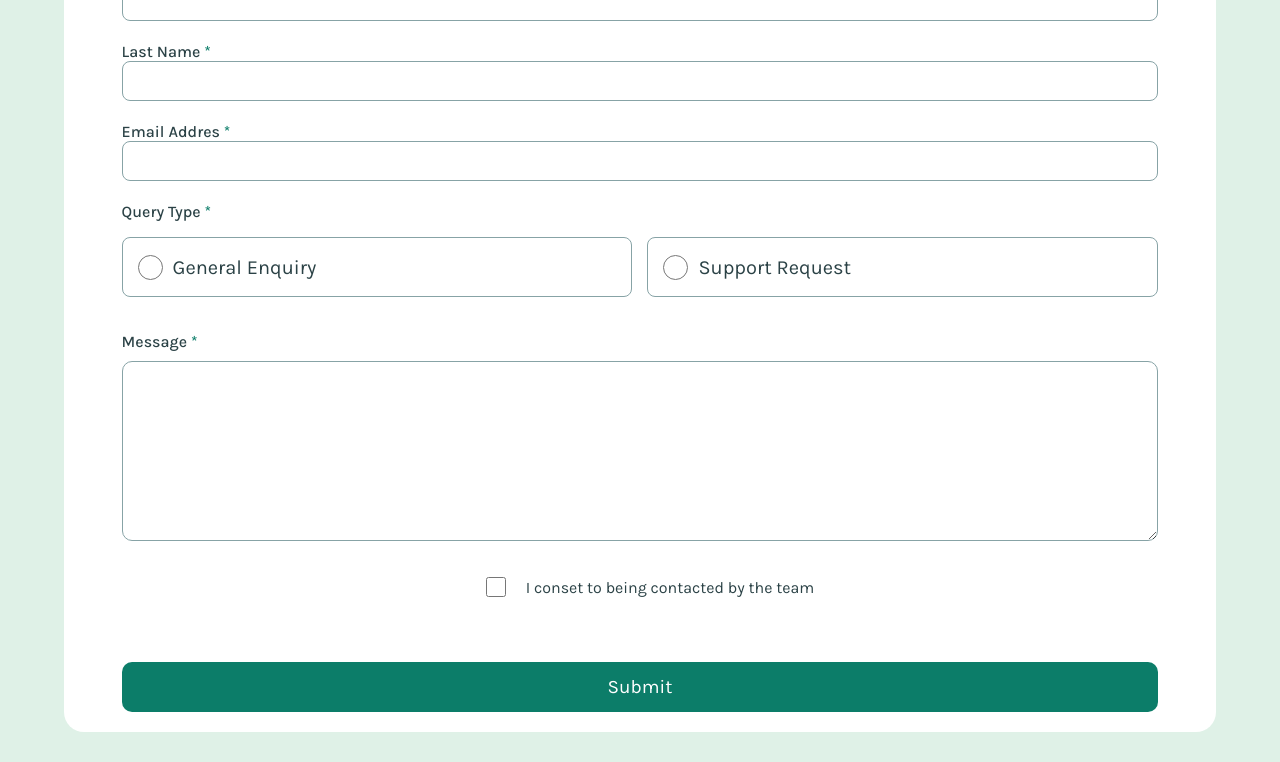
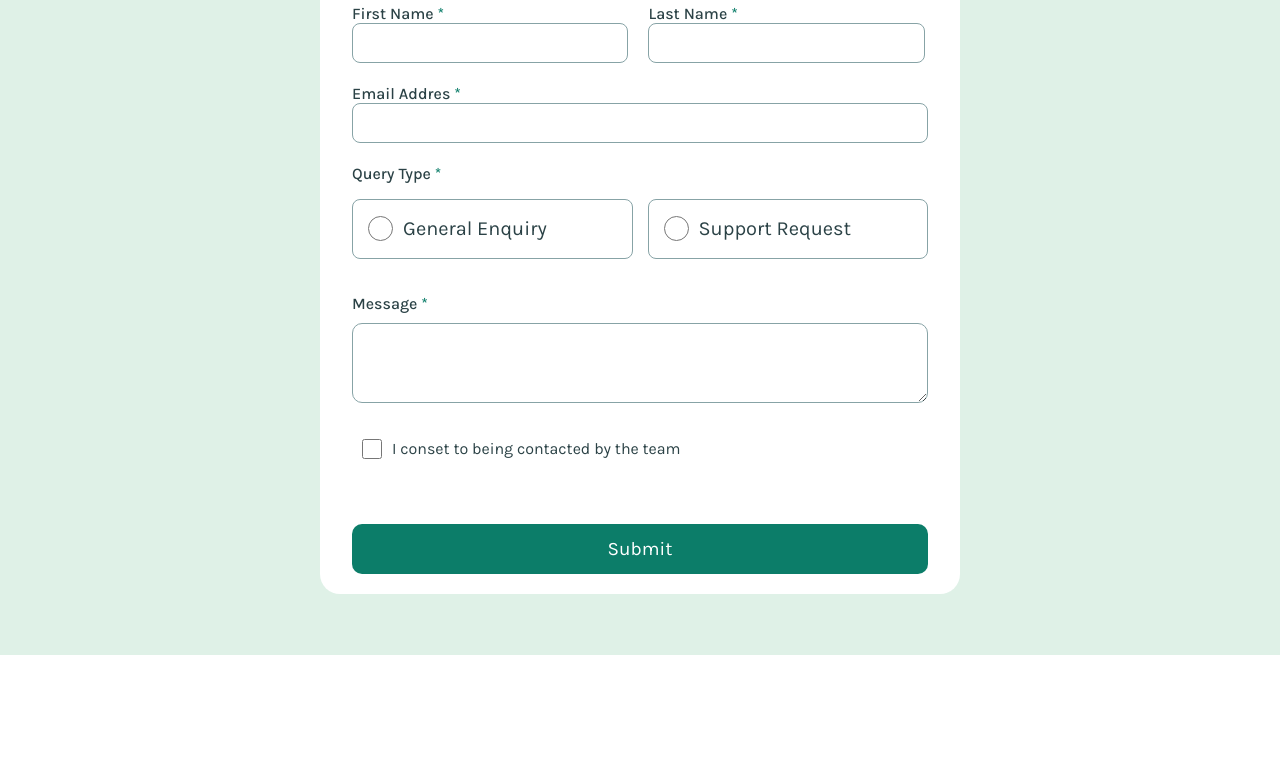
Before and after one commit to Cuandoyolabi/Contact-Form-Main, a website: page index.html in a window 1280 px wide. Shown: the part 145-907 px from the top of the page. After the commit the page ends 800 px from the top, so only its background shows below. Drawn offline with Linux system fonts and the light colour scheme.

Commit message:
STYLE: Se termina de crear el responsive en dispositivos grandes

```diff
--- a/index.html
+++ b/index.html
@@ -23,6 +23,7 @@
         <form class="form-container" id="form">
           <h1 class="form-title">Contact Us</h1>
 
+          <div class="form-names-container">
             <div class="name-container">
               <label for="name" class="label"
                 >First Name <span class="simbol-green">*</span></label
@@ -36,6 +37,7 @@
               >
               <input id="lastName" type="text" class="input-text" required />
             </div>
+          </div>
 
           <div class="email-container">
             <label for="email" class="label"
@@ -43,6 +45,7 @@
             >
             <input id="email" type="email" class="input-email" required />
           </div>
+
           <div class="queryType-container">
             <label for="queryType" class="label"
               >Query Type <span class="simbol-green">*</span></label
--- a/sass/style.scss
+++ b/sass/style.scss
@@ -28,7 +28,6 @@
     width: 90%;
     height: auto;
     margin: auto;
-
     background-color: var(--White);
     border-radius: 20px;
 
@@ -51,6 +50,11 @@
         .simbol-green {
           color: var(--Green-600);
         }
+      }
+      .form-names-container{
+        width: 90%;
+        display: flex;
+        flex-direction: column;
       }
 
       .name-container,
@@ -153,8 +157,28 @@
 
 @media (min-width: 700px) {
   .main-container {
+
+    min-height: 100vh;
+    padding-bottom: 20px;
+    display: flex;
+    justify-content: center;
+    align-items: center;
+
     .principal-container {
+      width: 50%;
+      height: 90%;
+
       .form-container {
+
+        .form-names-container{
+          flex-direction: row;
+          gap: 20px;
+
+          .name-container, .lastName-container{
+            width: 48%;
+          }
+        }
+
         .queryType-container {
           height: 130px;
           display: flex;
@@ -171,6 +195,16 @@
             border: 2px solid red;
           }
         }
+
+        .message-container{
+          height: 100px;
+        }
+
+        .consent-container{
+          width: 90%;
+          gap: 10px;
+          justify-content: flex-start;
+        }
       }
     }
   }
```
Also changed, not shown: sass/style.css, 1 other file. Lines whose indentation alone changed are shown as unchanged.
